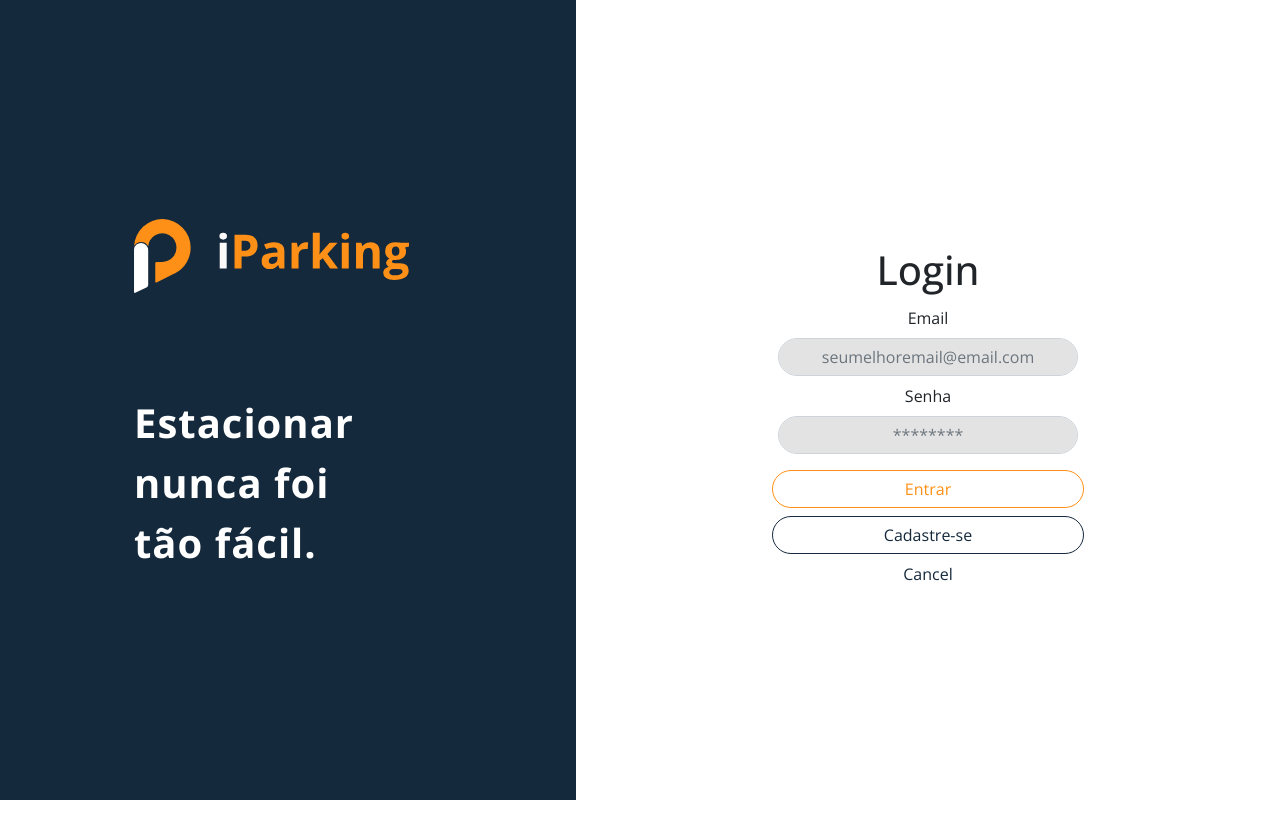
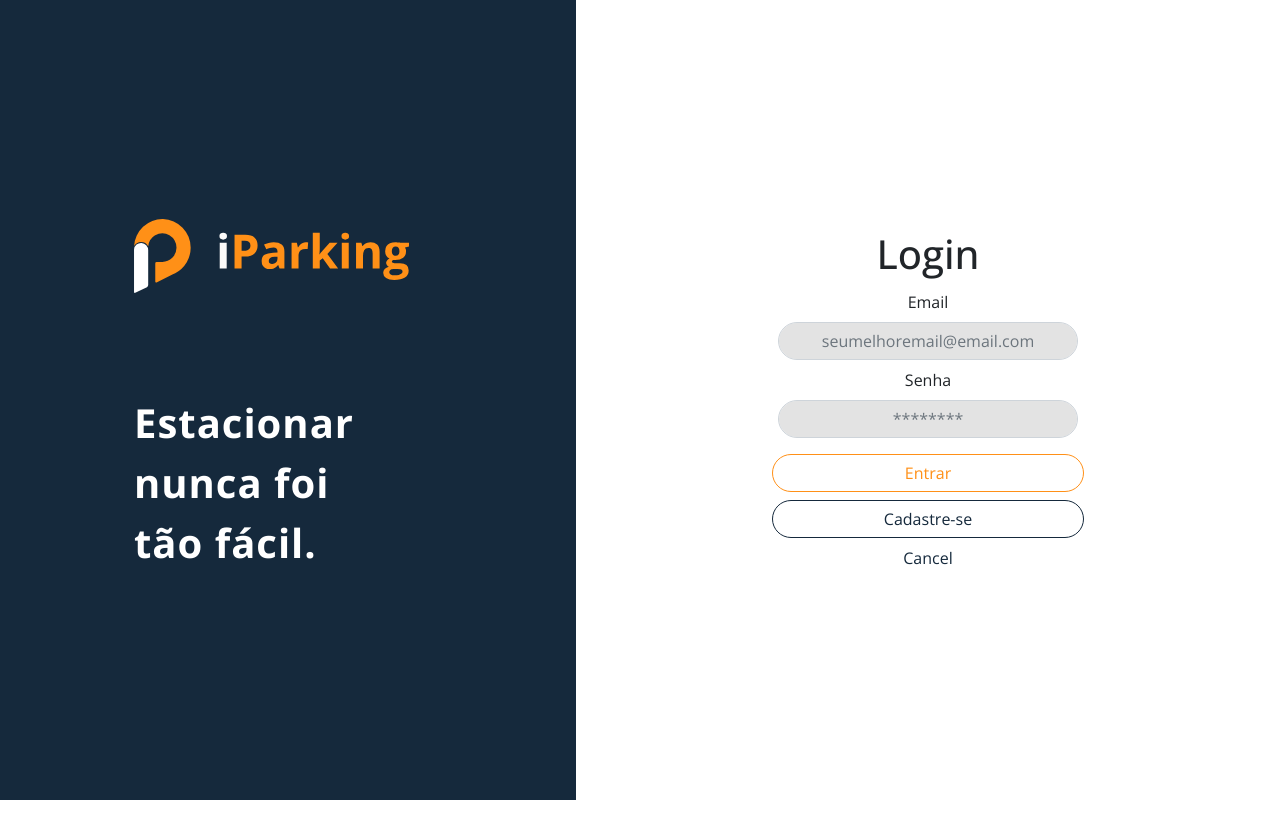
Before and after one commit to luisgomes01/iParking, a React (Vite) app: page / in a window 1280 px wide. Both pictures are taken after a click on the button "Cliente". Built offline with nearby package versions, Linux system fonts and the light colour scheme.

Commit message:
Fix side scroll of customer login page

```diff
--- a/src/layout/RightContainer/RightContainer.jsx
+++ b/src/layout/RightContainer/RightContainer.jsx
@@ -12,7 +12,7 @@ export default function RightContainer() {
   if (location.pathname === '/customer') {
     return (
       <section className="container-fluid right-container">
-        <div className="align-items-center customer-section d-flex flex-column gap-1 h-100 justify-content-center right-container-content mt-3">
+        <div className="align-items-center customer-section d-flex flex-column gap-1 h-100 justify-content-center right-container-content">
           <h1>Login</h1>
           <div className="align-items-center d-flex flex-column justify-content-center">
             <label className="form-label">Email</label>
```
